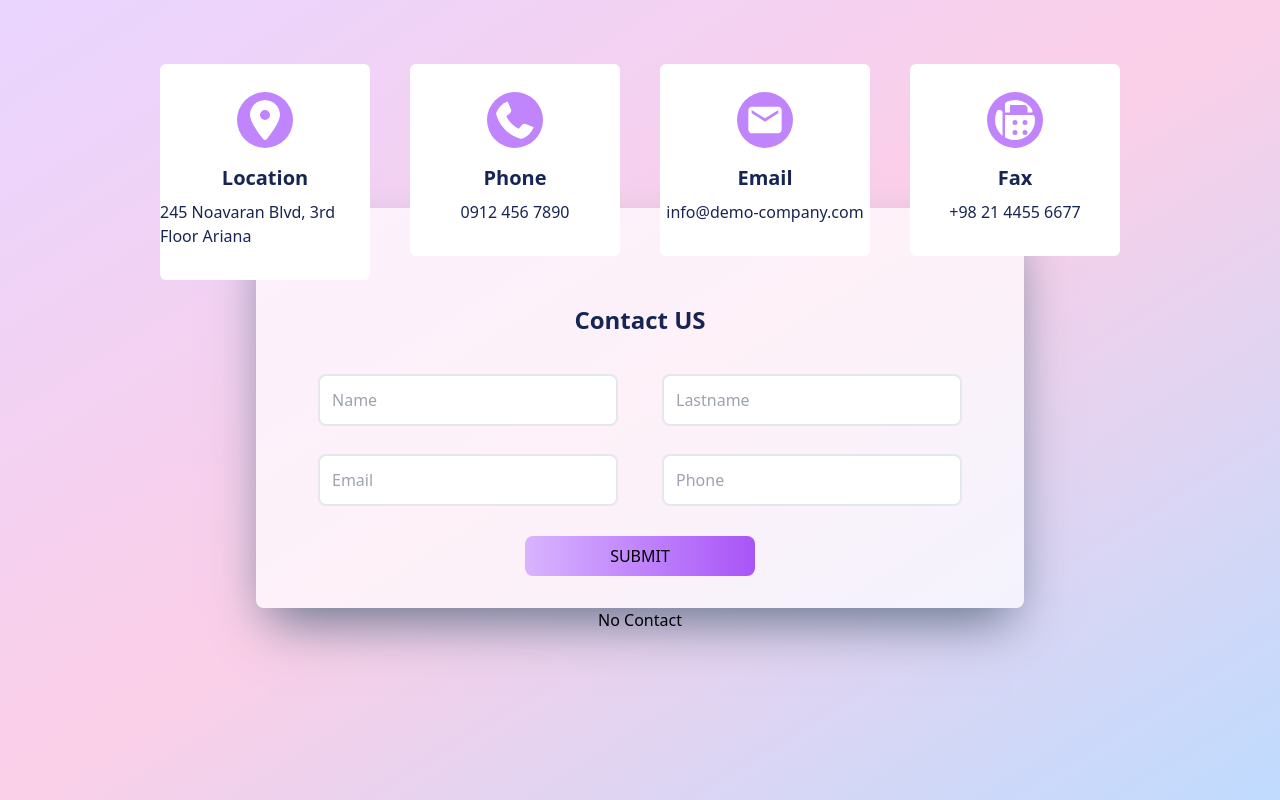
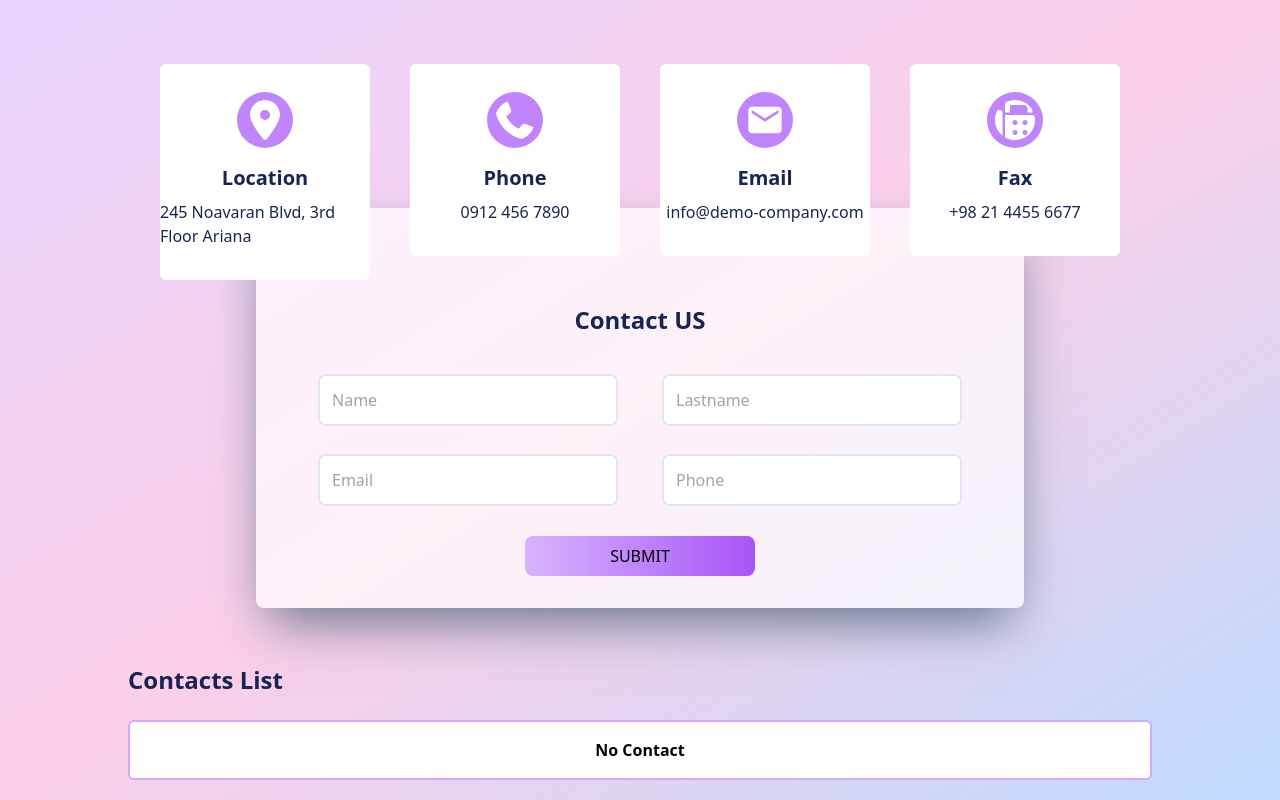
Before and after one commit to Faezeh-adbii/Contact_Info, a React (Vite) app: page / in a window 1280 px wide. Built offline with nearby package versions, Linux system fonts and the light colour scheme.

Commit message:
edit border and bg

```diff
--- a/src/Components/ContactList.jsx
+++ b/src/Components/ContactList.jsx
@@ -3,16 +3,19 @@ import ContactItem from "./ContactItem";
 function ContactList({ Forms }) {
   console.log("Forms data:", Forms); // برای دیدن ساختار داده
   return (
-    <div>
+    <div className="w-[80%] mb-60">
+      <h1 className="font-bold text-2xl text-blue-950 mt-14">Contacts List</h1>
+      <div className="border-2 border-purple-500/50 bg-white text-center py-4 mt-6 rounded-md">
         {Forms.length ? (
           <ul>
             {Forms.map((Form) => (
-            <ContactItem Forms={Form} />
+              <ContactItem key={Form.id} Forms={Form} />
             ))}
           </ul>
         ) : (
-        <p>No Contact</p>
+          <p className="text-md font-bold">No Contact</p>
         )}
+      </div>
     </div>
   );
 }
```
Lines whose indentation alone changed are shown as unchanged.
